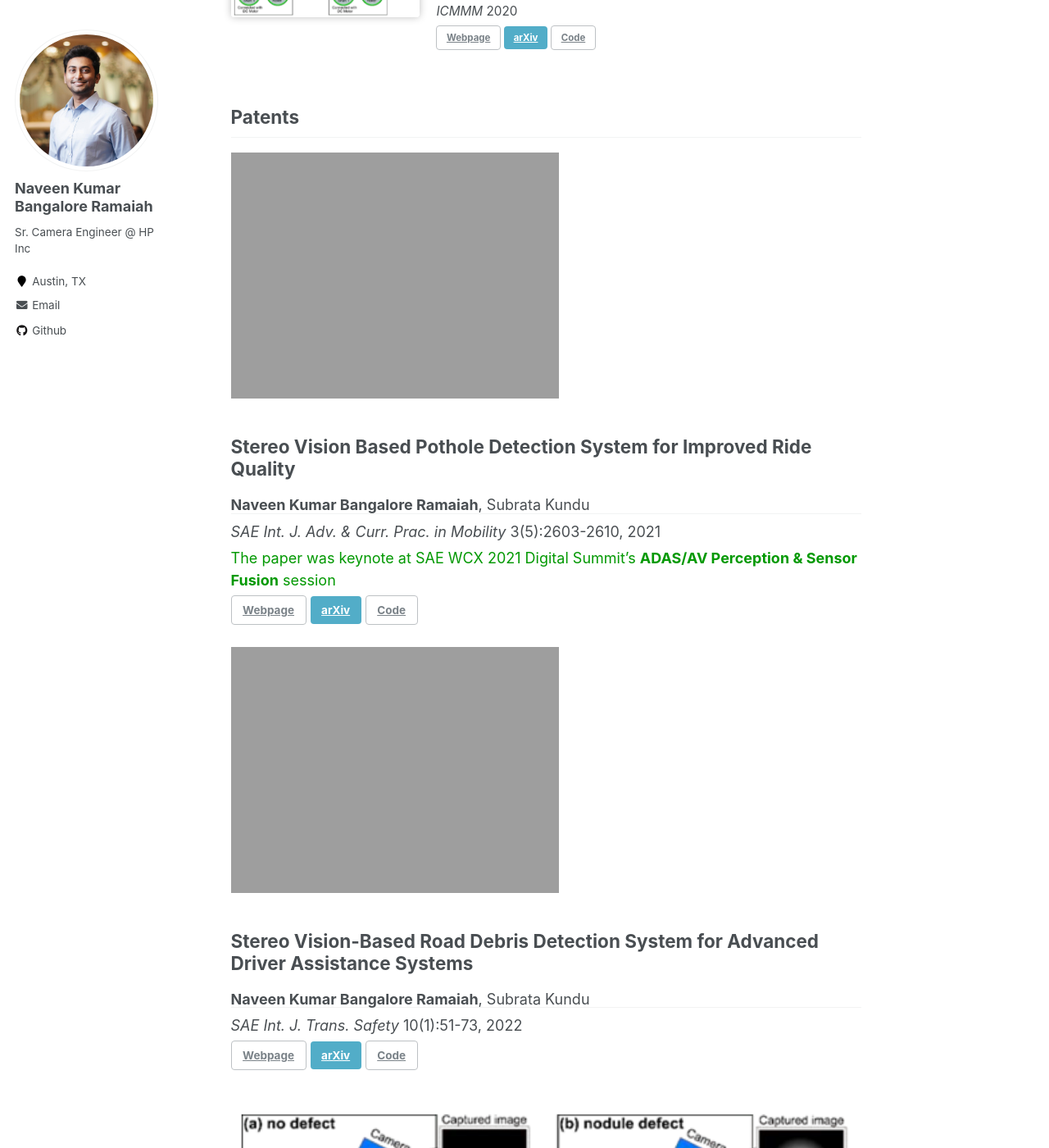
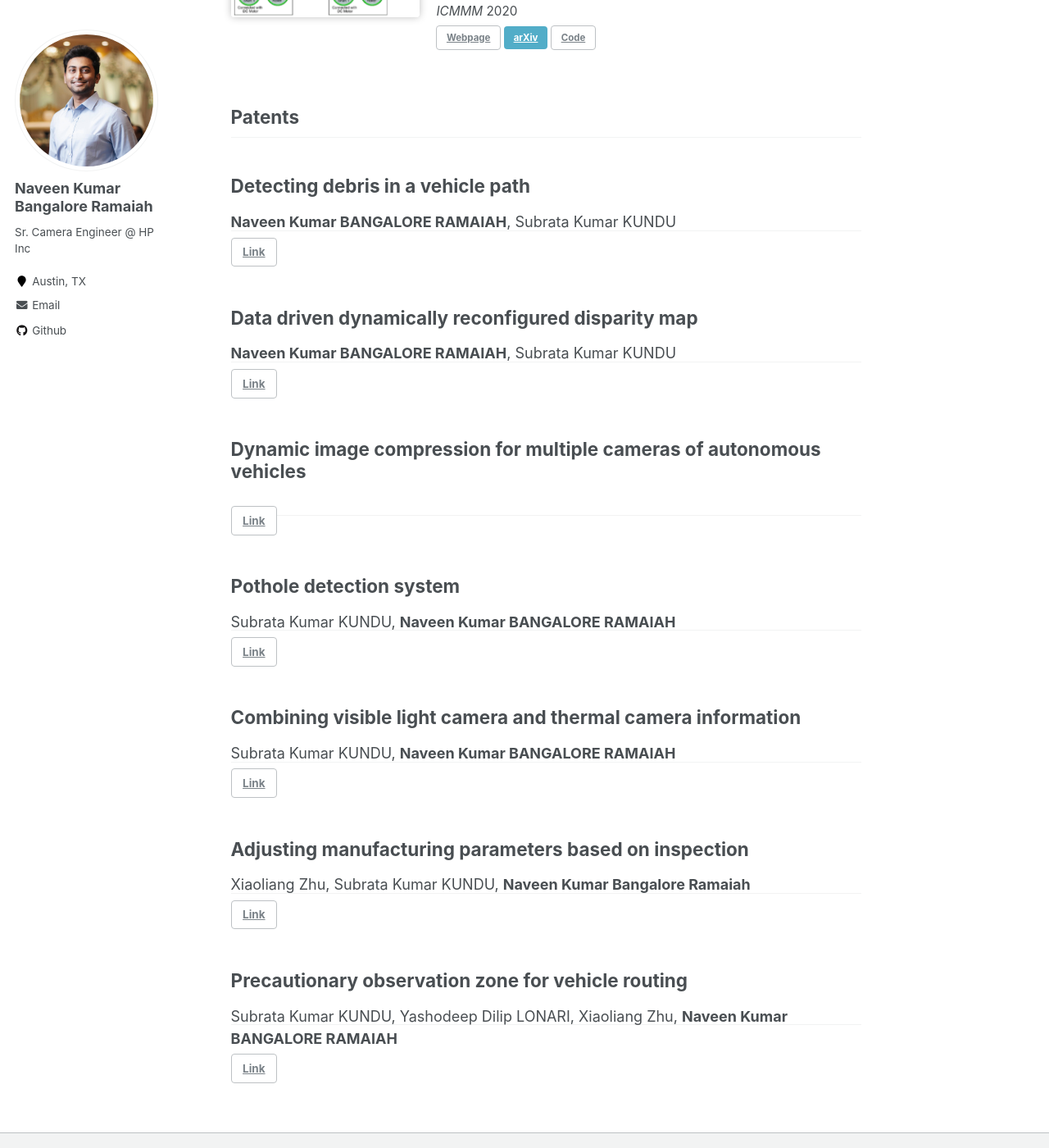
Before and after one commit to naveen-bangalore/nbangalore.github.io, a Jekyll site: the page built from index.html, in a window 1280 px wide and 1400 px high, scrolled down 1343 px. Shown: the whole window at 82% size. Built offline with Jekyll 4.4.1, drawn with Linux system fonts in a browser that asks for light colours; some of the changed text lies outside the part shown.

Commit message:
added patents

```diff
--- a/_data/patents.yml
+++ b/_data/patents.yml
@@ -1,26 +1,30 @@
 all:
-  - title: "Stereo Vision Based Pothole Detection System for Improved Ride Quality"
-    authors: "**Naveen Kumar Bangalore Ramaiah**, Subrata Kundu"
-    venue: "*SAE Int. J. Adv. & Curr. Prac. in Mobility* 3(5):2603-2610, 2021"
-    notes: "The paper was keynote at SAE WCX 2021 Digital Summit's **ADAS/AV Perception & Sensor Fusion** session"
-    teaser: surrogate_prior_teaser.png
+  - title: "Detecting debris in a vehicle path"
+    inventors: "**Naveen Kumar BANGALORE RAMAIAH**, Subrata Kumar KUNDU"
     links:
-      - "[Webpage](https://doi.org/10.4271/2021-01-0085){: .btn .btn--inverse}"
-      - "[arXiv](){: .btn .btn--info}"
-      - "[Code](){: .btn .btn--inverse}"
-  - title: "Stereo Vision-Based Road Debris Detection System for Advanced Driver Assistance Systems"
-    authors: "**Naveen Kumar Bangalore Ramaiah**, Subrata Kundu"
-    venue: "*SAE Int. J. Trans. Safety* 10(1):51-73, 2022"
-    teaser: score_prior_teaser.png
+      - "[Link](https://patents.google.com/patent/US11314974B2/en){: .btn .btn--inverse}"
+  - title: "Data driven dynamically reconfigured disparity map"
+    inventors: "**Naveen Kumar BANGALORE RAMAIAH**, Subrata Kumar KUNDU"
     links:
-      - "[Webpage](https://doi.org/10.4271/09-10-01-0003){: .btn .btn--inverse}"
-      - "[arXiv](){: .btn .btn--info}"
-      - "[Code](){: .btn .btn--inverse}"
-  - title: "Automatic Surface Defect Inspection System Using Convolutional Neural Networks"
-    authors: "Xiaoliang, Zhu, Subrata Kundu, and **Naveen Kumar Bangalore Ramaiah**"
-    venue: "*ICMMM* 2020"
-    teaser: rod_surface_inspection.png
+      - "[Link](https://patents.google.com/patent/US11790665B2/){: .btn .btn--inverse}"
+  - title: "Dynamic image compression for multiple cameras of autonomous vehicles"
+    Inventors: "**Naveen Kumar BANGALORE RAMAIAH**, Subrata Kumar KUNDU"
     links:
-      - "[Webpage](https://iopscience.iop.org/article/10.1088/1757-899X/999/1/012012){: .btn .btn--inverse}"
-      - "[arXiv](){: .btn .btn--info}"
-      - "[Code](){: .btn .btn--inverse}"
+      - "[Link](https://patents.google.com/patent/US11546503B1/){: .btn .btn--inverse}"
+  - title: "Pothole detection system"
+    inventors: "Subrata Kumar KUNDU, **Naveen Kumar BANGALORE RAMAIAH**"
+    links:
+      - "[Link](https://patents.google.com/patent/US11373532B2/){: .btn .btn--inverse}"
+  - title: "Combining visible light camera and thermal camera information"
+    inventors: "Subrata Kumar KUNDU, **Naveen Kumar BANGALORE RAMAIAH**"
+    links:
+      - "[Link](https://patents.google.com/patent/US20220230018A1/){: .btn .btn--inverse}"
+  - title: "Adjusting manufacturing parameters based on inspection"
+    inventors: "Xiaoliang Zhu, Subrata Kumar KUNDU, **Naveen Kumar Bangalore Ramaiah**"
+    links:
+      - "[Link](https://patents.google.com/patent/WO2021221621A1/){: .btn .btn--inverse}"
+
+  - title: "Precautionary observation zone for vehicle routing"
+    inventors: "Subrata Kumar KUNDU, Yashodeep Dilip LONARI, Xiaoliang Zhu, **Naveen Kumar BANGALORE RAMAIAH**"
+    links:
+      - "[Link](https://patents.google.com/patent/US20220230018A1/){: .btn .btn--inverse}"
--- a/_includes/patents-single.html
+++ b/_includes/patents-single.html
@@ -6,22 +6,11 @@
 
 <div style="clear: both;">
   <article class="patents__item" itemscope itemtype="http://schema.org/CreativeWork">
-    <div class="patents__item-teaser" style="margin-top: 1em;">
-      <img itemprop="image" src=
-        {% if teaser contains "://" %}
-          "{{ teaser }}"
-        {% else %}
-          "{{ teaser | prepend: "/images/" | prepend: base_path }}"
-        {% endif %}
-        alt="">
-    </div>
     <div class="patents__item-text">
       <h2 class="patents__item-title" itemprop="headline">
         {{ patents.title | markdownify }}
       </h2>
-      <p style="margin-top: -2em;">{{ patents.authors | markdownify | remove: '<p>' | remove: '</p>'}}</p>
-      <p style="margin-top: -1em;">{{ patents.venue | markdownify | remove: '<p>' | remove: '</p>'}}</p>
-      <p style="margin-top: -1em; color: rgb(3, 153, 3)">{{ patents.notes | markdownify | remove: '<p>' | remove: '</p>'}}</p>
+      <p style="margin-top: -2em;">{{ patents.inventors | markdownify | remove: '<p>' | remove: '</p>'}}</p>
       <p style="margin-top: -1em;">
         {% for link in patents.links %}
           {{ link | markdownify | remove: '<p>' | remove: '</p>'}}
--- a/index.html
+++ b/index.html
@@ -8,7 +8,7 @@ author_profile: true
 <h2 id="about">About</h2>
 <div><p>
     Hello! I'm a Senior Camera Engineer at <b>HP Inc</b>'s Video Engineering team.
-    Before joining HP Inc, I was a researcher at Hitachi America R&D, where i worked on 2D and 3D perception for various AD/ADAS applications.
+    Before joining HP Inc, I was a Researcher at <b>Hitachi America R&D</b>, where i worked on 2D and 3D perception for various AD/ADAS applications.
     And I completed my master's degree at San Jose State University, specializing in Electrical Engineering.
     </br>
     My current interest lies in computer vision challenges involving 3D Perception, scene understanding and multimodal sensor fusion and image stitching.
```
